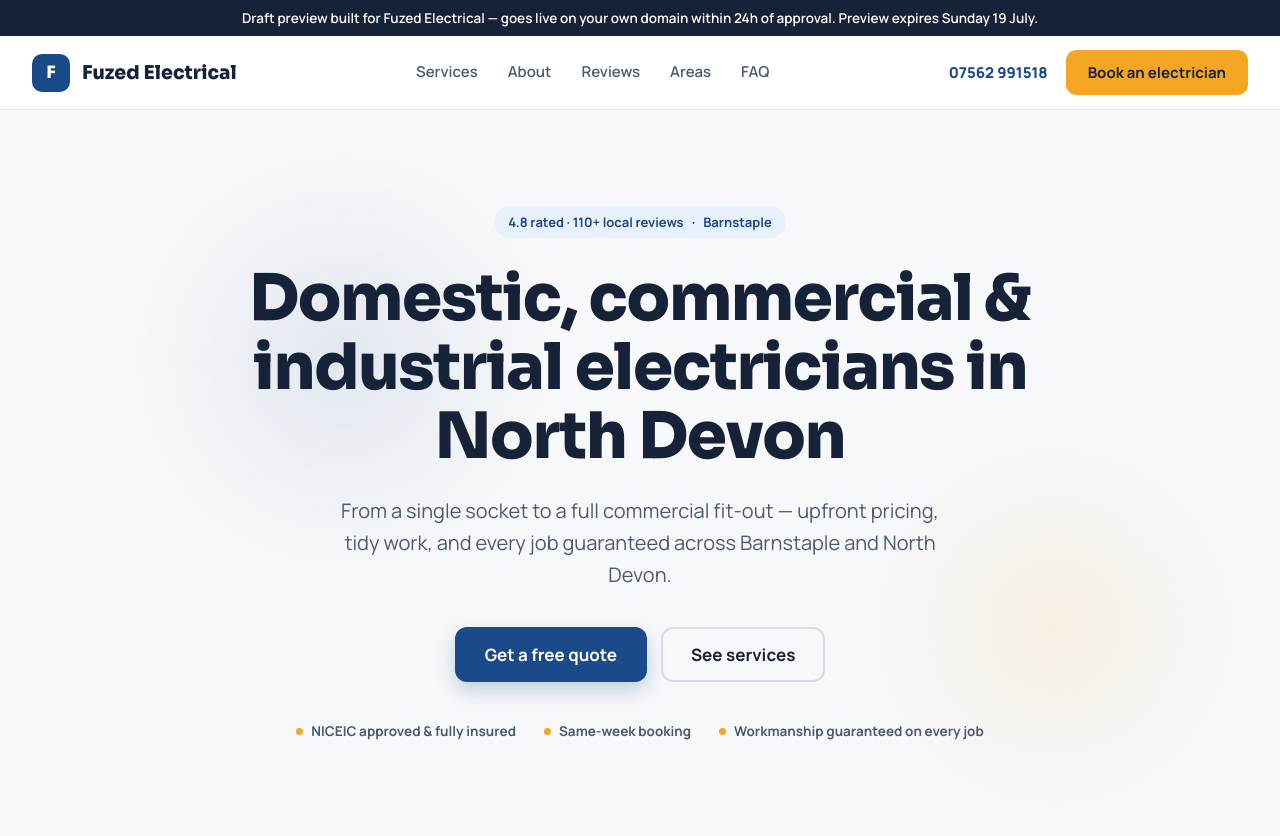
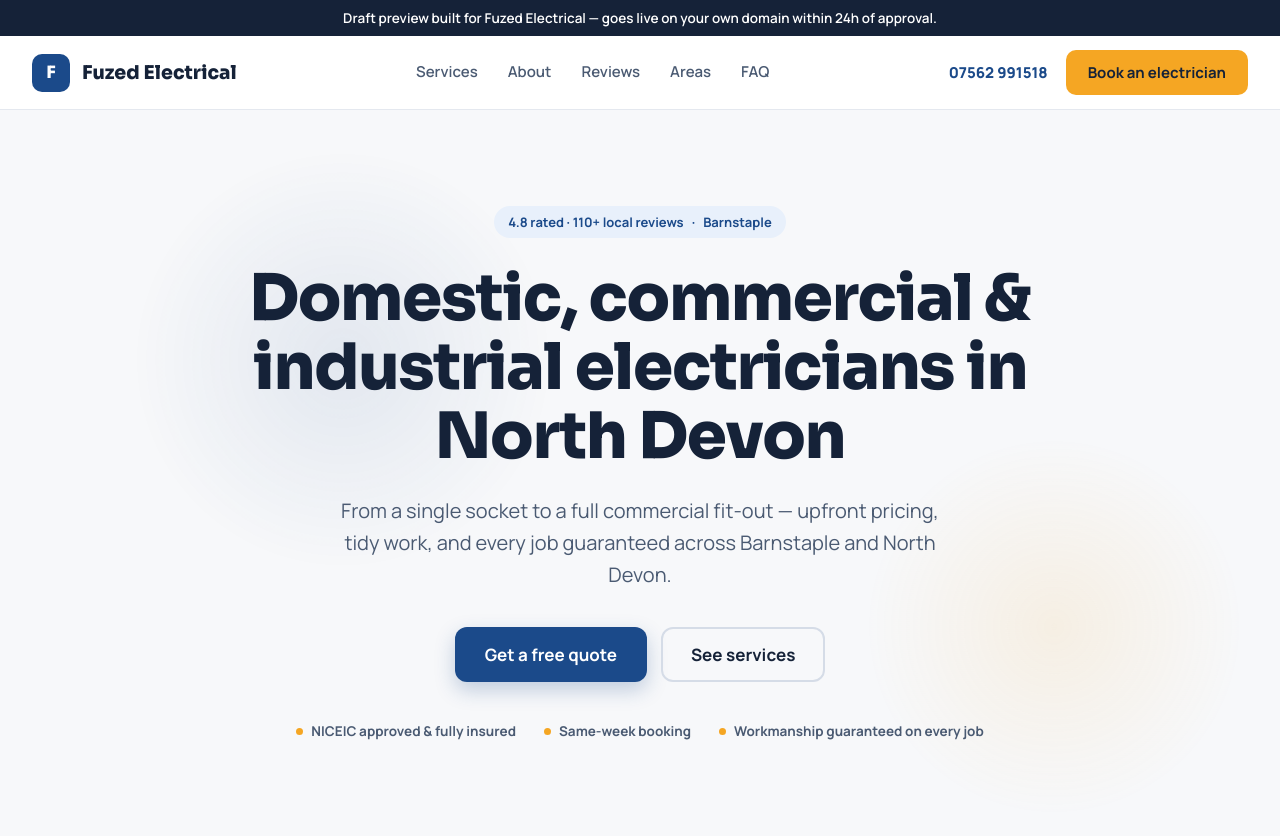
Before and after one commit to East-designs/preview-fuzed-electrical, a plain HTML site: page index.html in a window 1280 px wide. Shown: the top 836 px of the page. Drawn offline with nearby package versions, Linux system fonts and the light colour scheme; no server answers.

Commit message:
Banner: remove build-time expiry date (stamped at outreach time instead)

```diff
--- a/index.html
+++ b/index.html
@@ -63,7 +63,7 @@
 <div ref="{{ rootRef }}" data-ph-hide="{{ phHide }}" data-anim="{{ animOn }}" style="background:#F7F8FA; color:#152238; font-family:'Manrope',sans-serif; -webkit-font-smoothing:antialiased;">
 
   <!-- PREVIEW BANNER -->
-  <div style="position:sticky; top:0; z-index:60; background:#152238; color:#fff; text-align:center; padding:9px 16px; font-family:'Manrope',sans-serif; font-size:13.5px; font-weight:600;">Draft preview built for Fuzed Electrical — goes live on your own domain within 24h of approval. Preview expires Sunday 19 July.</div>
+  <div style="position:sticky; top:0; z-index:60; background:#152238; color:#fff; text-align:center; padding:9px 16px; font-family:'Manrope',sans-serif; font-size:13.5px; font-weight:600;">Draft preview built for Fuzed Electrical — goes live on your own domain within 24h of approval.</div>
 
   <!-- ================= NAV ================= -->
   <div data-screen-label="Nav" data-navbar style="position:sticky; top:0; z-index:50; background:rgba(255,255,255,.92); backdrop-filter:blur(12px); border-bottom:1px solid #E4E8EF;">
```
